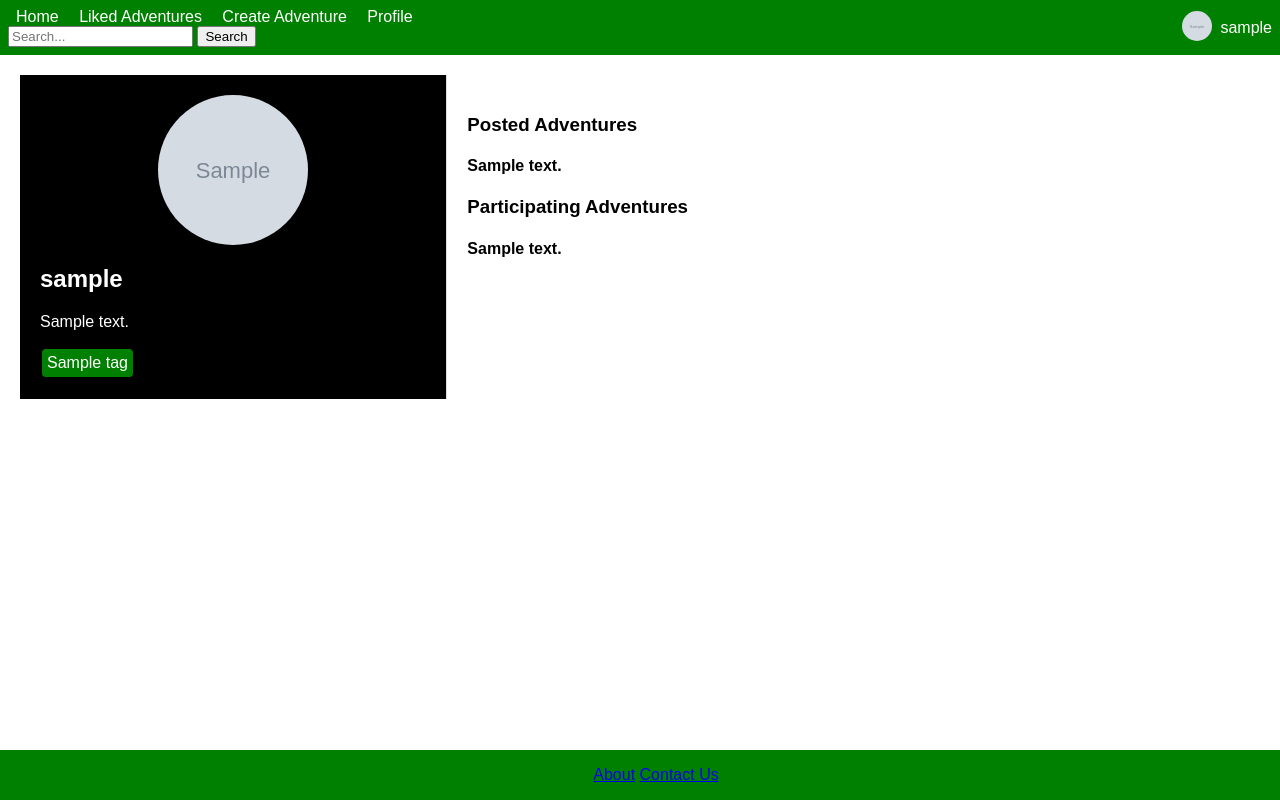
After one commit to AKashton/Outdoor-Buddies-web-app, a Django app: a page that uses Outdoorbuddies_root/outdoorbuddies/templates/outdoorbuddies/base.html in a window 1280 px wide. The commit adds this page. Run offline with Django 4.2, Linux system fonts and the light colour scheme; a user stored in the database is signed in; tables that the repository leaves empty hold one stand-in row (values such as "Sample post"); grey boxes marked "Sample" are stand-in pictures.

Commit message:
setup the profile for users

```diff
--- a/Outdoorbuddies_root/outdoorbuddies/static/outdoorbuddies/css/styles.css
+++ b/Outdoorbuddies_root/outdoorbuddies/static/outdoorbuddies/css/styles.css
@@ -16,7 +16,7 @@ body {
 }
 
 .footer {
-    background-color: #333;
+    background-color: green;
     color: white;
     text-align: center;
     padding: 1rem;
@@ -24,11 +24,11 @@ body {
 }
 
 body { font-family: Arial, sans-serif; margin: 0; padding: 0; }
-.navbar { background-color: #333; color: white; display: flex; justify-content: space-between; align-items: center; padding: 0.5rem; }
+.navbar { background-color: green; color: white; display: flex; justify-content: space-between; align-items: center; padding: 0.5rem; }
 .navbar a { color: white; padding: 0.5rem; text-decoration: none; }
-.navbar a:hover { background-color: #ddd; color: black; }
+.navbar a:hover { background-color: white; color: black; }
 .profile-info { display: flex; align-items: center; }
-.profile-photo { width: 30px; height: 30px; border-radius: 50%; margin-right: 0.5rem; }
+.profile-photo-navbar { width: 30px; height: 30px; border-radius: 50%; margin-right: 0.5rem; }
 .messages { padding: 10px; margin-bottom: 20px;
 }
 .messages li { list-style: none; margin-bottom: 10px; padding: 10px; border: 1px solid #ccc; background-color: #f9f9f9;
@@ -71,3 +71,47 @@ body { font-family: Arial, sans-serif; margin: 0; padding: 0; }
 .profile-dropdown:hover .profile-dropdown-content {
     display: block;
 }
+
+.profile-container {
+    display: flex;
+    margin: 20px;
+}
+
+.profile-sidebar {
+    background-color: black;
+    color: white;
+    flex: 1;
+    max-width: 33%;
+    padding: 20px;
+    border-right: 1px solid #ddd; /* Optional separator between sidebar and main content */
+}
+
+.profile-main-content {
+    flex: 2;
+    padding: 20px;
+}
+
+.tag {
+    background-color: green;
+    color: white;
+    padding: 5px;
+    margin: 2px;
+    border-radius: 4px;
+    display: inline-block;
+    padding: 5px;
+    margin: 2px;
+    /* Add more styles for tags */
+}
+
+.profile-main-content div {
+    margin-bottom: 20px;
+}
+
+.profile-photo {
+    width: 150px; /* Adjust the size as needed */
+    height: 150px; /* Ensure this is the same as the width for a perfect circle */
+    border-radius: 50%; /* This creates the circular shape */
+    object-fit: cover; /* This ensures the image covers the area without being stretched */
+    display: block;
+    margin: 0 auto; /* Center the image */
+}
--- a/Outdoorbuddies_root/outdoorbuddies/templates/outdoorbuddies/base.html
+++ b/Outdoorbuddies_root/outdoorbuddies/templates/outdoorbuddies/base.html
@@ -27,7 +27,7 @@
         {% if user.is_authenticated %}
             <div class="profile-info">
                 <div class="profile-dropdown">
-                    <img src="{{ user.profile.profile_photo_url }}" alt="Profile Photo" class="profile-photo">
+                    <img src="{{ user.profile.profile_photo_url }}" alt="Profile Photo" class="profile-photo-navbar">
                     <div class="profile-dropdown-content">
                         <a href="{% url 'profile' %}">Profile</a>
                         <a href="{% url 'logout' %}">Logout</a>
--- /dev/null
+++ b/Outdoorbuddies_root/outdoorbuddies/templates/outdoorbuddies/user_profile.html
@@ -0,0 +1,34 @@
+{% extends 'outdoorbuddies/base.html' %}
+
+{% block content %}
+  <div class="profile-container">
+    <div class="profile-sidebar">
+      <img src="{{ profile.profile_photo.url }}" alt="{{ profile_user.username }}'s Profile Picture" class="profile-photo">
+      <h2>{{ profile_user.username }}</h2>
+      <p>{{ profile.bio }}</p>
+      <div class="tags">
+        {% for tag in profile.interests.all %}
+          <span class="tag">{{ tag.name }}</span>
+        {% endfor %}
+      </div>
+    </div>
+
+    <div class="profile-main-content">
+      <h3>Posted Adventures</h3>
+      {% for adventure in posted_adventures %}
+        <div>
+          <h4>{{ adventure.description }}</h4>
+          <!-- Add more adventure details here -->
+        </div>
+      {% endfor %}
+
+      <h3>Participating Adventures</h3>
+      {% for participant in participating_adventures %}
+        <div>
+          <h4>{{ participant.adventure.description }}</h4>
+          <!-- Add more adventure details here -->
+        </div>
+      {% endfor %}
+    </div>
+  </div>
+{% endblock %}
--- a/Outdoorbuddies_root/outdoorbuddies/urls.py
+++ b/Outdoorbuddies_root/outdoorbuddies/urls.py
@@ -1,5 +1,6 @@
 from django.urls import path
-from .views import register, send_test_email, about, contact, create_adventure, adventure_detail, profile, join_adventure, delete_adventure, search_results
+from .views import register, about, contact, create_adventure, adventure_detail, profile
+from .views import join_adventure, delete_adventure, search_results, user_profile
 from . import views
 from django.contrib.auth import views as auth_views
 
@@ -9,7 +10,6 @@ urlpatterns = [
     path("register/", register, name="register"),
     path('login/', auth_views.LoginView.as_view(template_name='outdoorbuddies/login.html'), name='login'),
     path('logout/', auth_views.LogoutView.as_view(template_name='outdoorbuddies/logout.html'), name='logout'),
-    path('send-test-email/', send_test_email, name='send_test_email'),
     path('about/', about, name='about'),
     path('contact/', contact, name='contact'),
     path('create-adevnture/', create_adventure, name='create_adventure'),
@@ -17,6 +17,7 @@ urlpatterns = [
     path('like-adventure/<int:adventure_id>/', views.like_adventure, name='like_adventure'),
     path('adventures/<int:adventure_id>/', adventure_detail, name='adventure_detail'),
     path('profile/', profile, name='profile'),
+    path('user/<str:username>/', user_profile, name='user_profile'),
     path('search/', search_results, name='search_results'),
     path('join-adventure/<int:adventure_id>/', join_adventure, name='join_adventure'),
     path('delete-adventure/<int:adventure_id>/', delete_adventure, name='delete_adventure'),
--- a/Outdoorbuddies_root/outdoorbuddies/views.py
+++ b/Outdoorbuddies_root/outdoorbuddies/views.py
@@ -1,7 +1,7 @@
 from django.shortcuts import render, redirect, get_object_or_404
 from .forms import UserRegisterForm, ContactForm, AdventureForm, CommentForm, ProfileForm
 from django.http import HttpResponse, HttpResponseRedirect
-from .models import Adventure, Comment, AdventureParticipants, Profile
+from .models import Adventure, Comment, AdventureParticipants, Profile, User
 from django.core.mail import send_mail
 from django.contrib import messages
 from django.contrib.auth.decorators import login_required
@@ -45,18 +45,19 @@ def index(request):
 def about(request):
     return render(request, 'outdoorbuddies/about.html')
 
-#contact us view
+#displays a user profile
+def user_profile(request, username):
+    user = get_object_or_404(User, username=username)
+    profile = get_object_or_404(Profile, user=user)
+    posted_adventures = Adventure.objects.filter(user=user)
+    participating_adventures = AdventureParticipants.objects.filter(user=user).select_related('adventure')
 
-#test view to ensure email is working.
-def send_test_email(request):
-    subject = 'Hello from Outdoor Buddies'
-    message = 'This is a test email from your Django application.'
-    email_from = 'arcurry@alaska.edu'
-    recipient_list = ['arcurry@alaska.edu']  # Replace with your email address for testing
-
-    send_mail(subject, message, email_from, recipient_list)
-
-    return HttpResponse("Test email sent!")
+    return render(request, 'outdoorbuddies/user_profile.html', {
+        'profile_user': user,
+        'profile': profile,
+        'posted_adventures': posted_adventures,
+        'participating_adventures': participating_adventures
+    })
 
 #contact us page view
 def contact(request):
```
Also changed, not shown: Outdoorbuddies_root/outdoorbuddies/templates/outdoorbuddies/search_results.html (+4 -5 lines).
